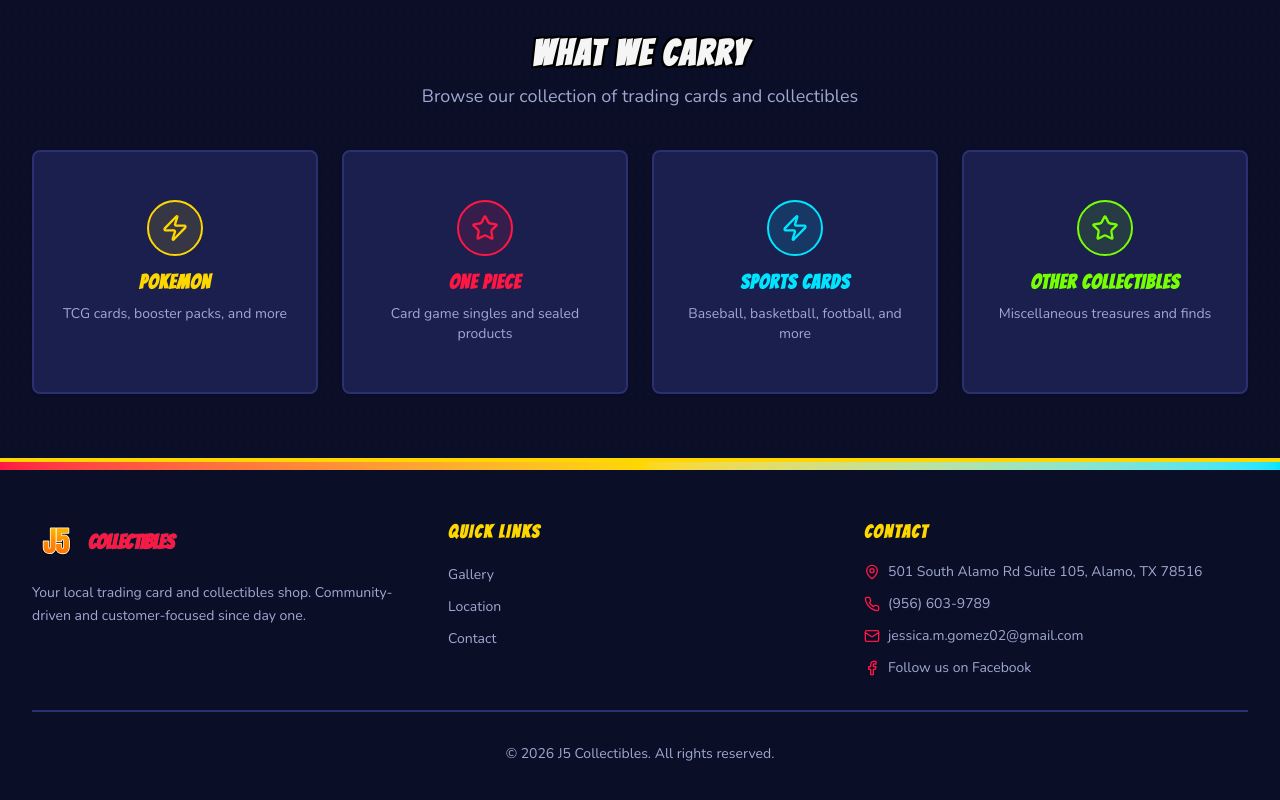
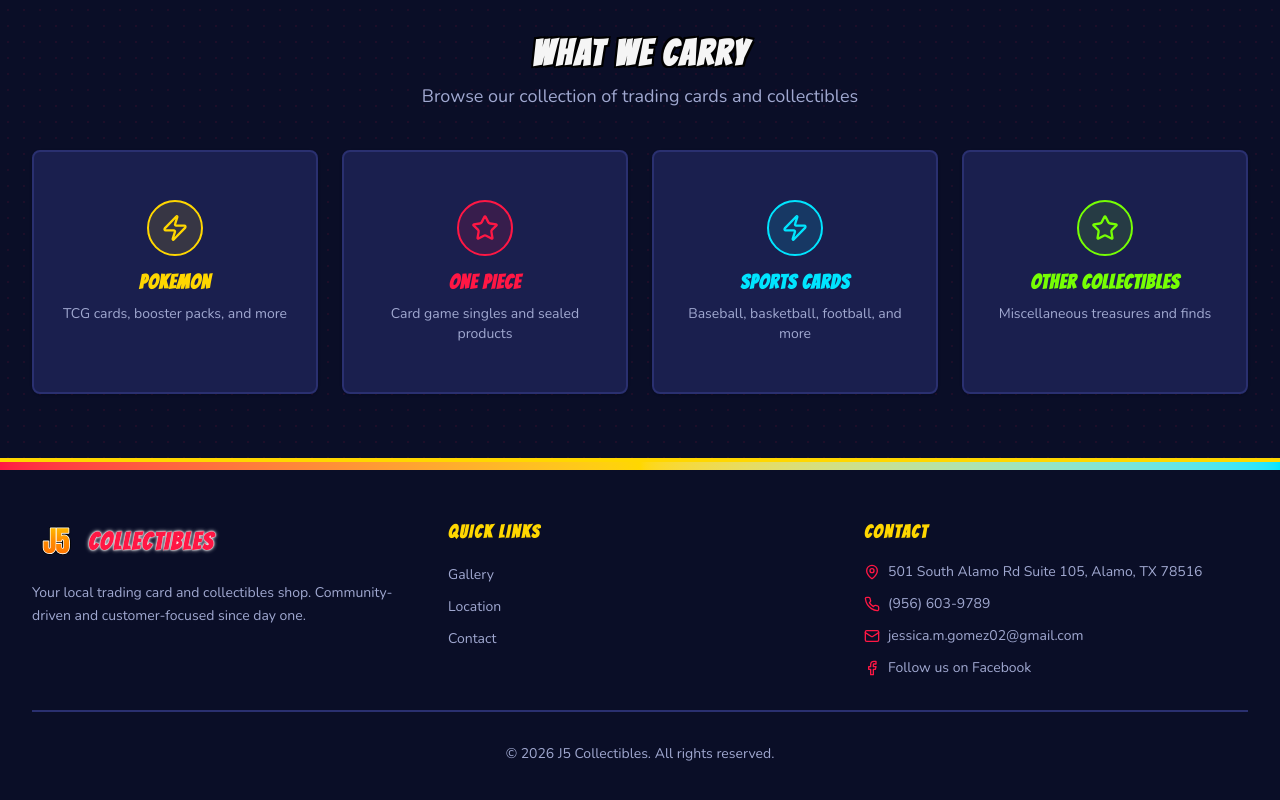
Before and after one commit to arami157/j5-collectibles, a Next.js app: page / in a window 1280 px wide. Shown: the part 1719-2519 px from the top of the page. Built offline with nearby package versions, Linux system fonts and the light colour scheme.

Commit message:
Match footer Collectibles text style to header
Same text size, font family, letter spacing, and white text shadow.

Co-Authored-By: Claude Opus 4.5 <noreply@anthropic.com>

```diff
--- a/components/footer.tsx
+++ b/components/footer.tsx
@@ -15,10 +15,11 @@ export function Footer() {
             <Link href="/" className="flex items-center gap-2">
               <J5Logo size="small" />
               <span
-                className="text-xl font-black uppercase text-[#FF1744]"
+                className="text-2xl font-black uppercase tracking-wide text-[#FF1744]"
                 style={{
-                  fontFamily: "'Bangers', 'Impact', sans-serif",
-                  textShadow: "0 0 1px rgba(255,255,255,0.4)",
+                  fontFamily: "'Bangers', 'Impact', 'Arial Black', sans-serif",
+                  textShadow: "0 0 4px #fff, 0 0 2px #fff, 0 0 1px #fff",
+                  letterSpacing: "0.08em",
                 }}
               >
                 Collectibles
```
